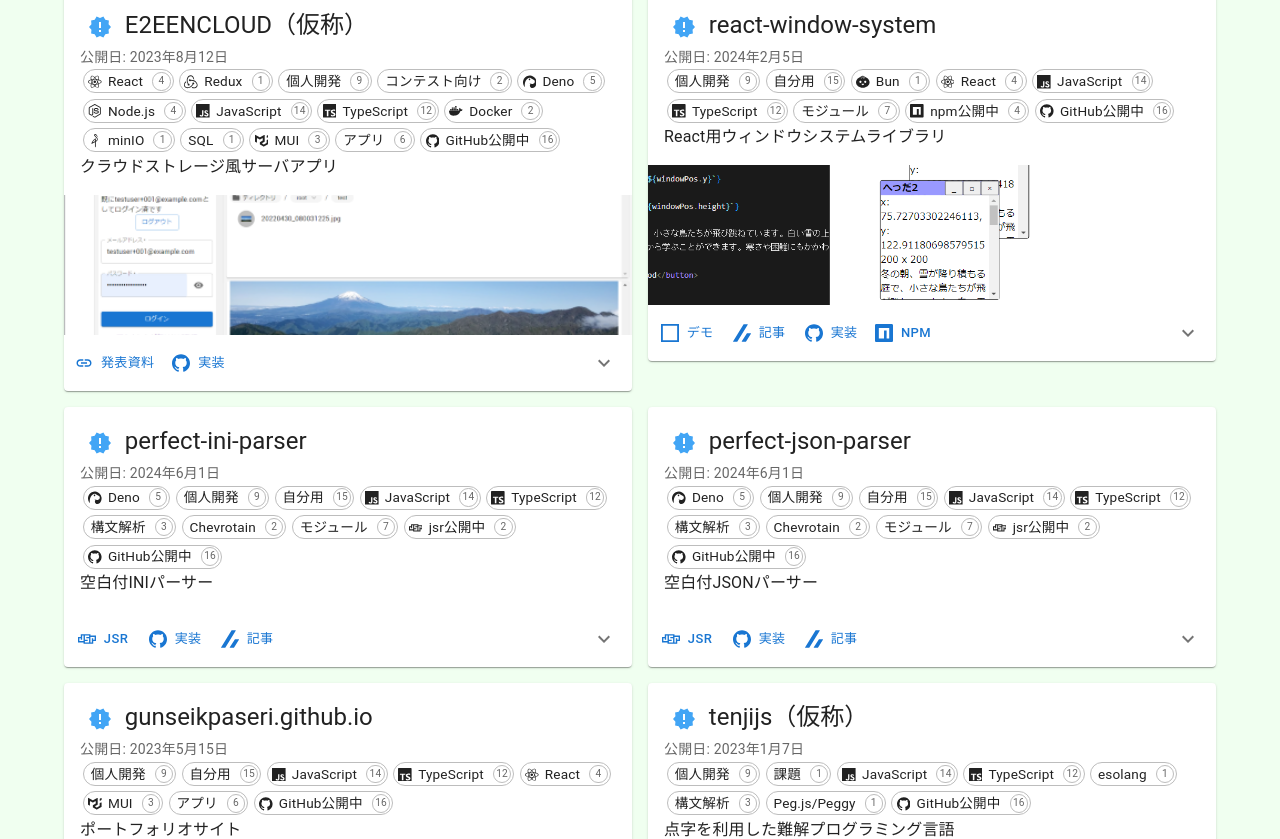
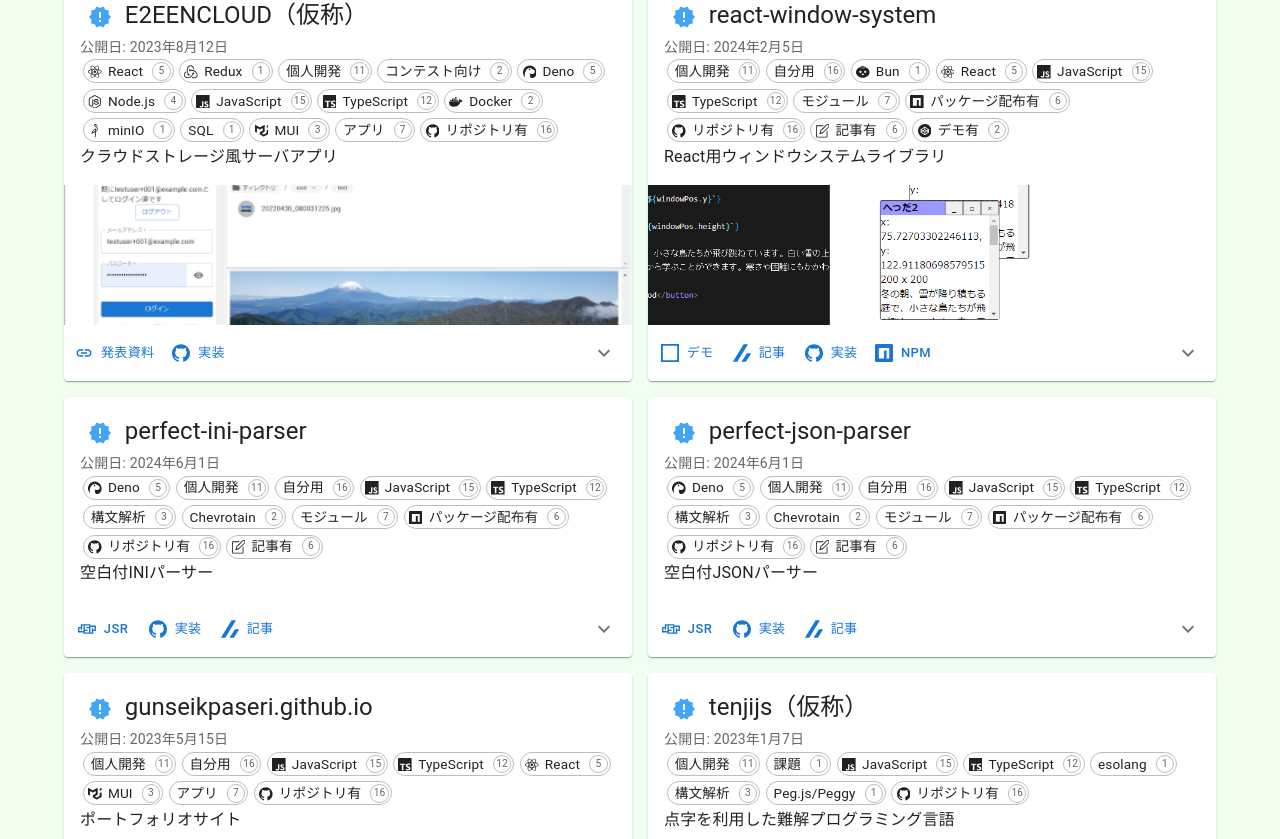
Before and after one commit to GunseiKPaseri/GunseiKPaseri.github.io, a React (Vite) app: page / in a window 1280 px wide. Shown: the part 700-1539 px from the top of the page. Built offline with nearby package versions, Linux system fonts and the light colour scheme.

Commit message:
update: source data and searchform

```diff
--- a/src/components/SearchCard.tsx
+++ b/src/components/SearchCard.tsx
@@ -1,8 +1,5 @@
 import { useState } from "react";
 import Typography from "@mui/material/Typography";
-import { sources,  contentsTagsTree, type Source } from "../source";
-import { TagList } from "./TagList";
-import TextField from "@mui/material/TextField";
 import Card from "@mui/material/Card";
 import CardContent from "@mui/material/CardContent";
 import CardActions from "@mui/material/CardActions";
@@ -10,7 +7,10 @@ import { ExpandMore } from "./util/ExpandMore";
 import ExpandMoreIcon from '@mui/icons-material/ExpandMore';
 import SearchIcon from '@mui/icons-material/Search';
 import Collapse from "@mui/material/Collapse";
-import { Stack } from "@mui/material";
+import Stack from "@mui/material/Stack";
+import { sources,  contentsTagsTree, type Source } from "../source";
+import { TagList } from "./TagList";
+import { SearchField } from "./util/SearchField";
 
 export function SearchCard(props: {
   searchWord: string,
@@ -25,12 +25,12 @@ export function SearchCard(props: {
   return (
     <Card sx={{padding: 2, mb: 2}}>
       <CardContent>
-        <Typography variant="h4" color="inherit"><SearchIcon />検索</Typography>
+        <Typography variant="h5" color="inherit"><SearchIcon />検索</Typography>
       </CardContent>
       <CardActions disableSpacing>
         <Stack spacing={1} direction="row">
           <Typography variant="body1" sx={{mt: 1}}>
-            全<strong>{narrowDownSources.length}</strong>/{sources.length}件
+            全<strong>{narrowDownSources.filter(x=>x.visible).length}</strong>/{sources.length}件
           </Typography>
         </Stack>
         <ExpandMore
@@ -43,13 +43,7 @@ export function SearchCard(props: {
         </ExpandMore>
       </CardActions>
       <Collapse in={expanded} timeout="auto" unmountOnExit sx={{p: 1}}>
-        <Typography variant="h5" color="inherit">キーワード</Typography>
-        <TextField
-          variant="standard"
-          value={searchWord}
-          onChange={(e) => setSearchWord(e.target.value)}
-          sx={{width: '80%'}}
-          placeholder="ここに検索ワードを入力" />
+        <SearchField value={searchWord} label="検索ワード" onChange={setSearchWord} onClear={() => setSearchWord("")} />
         <Typography variant="h5" color="inherit" sx={{mt: 2}}>タグ</Typography>
         <Typography variant="h6" color="inherit" sx={{mt: 2}}>技術</Typography>
         <TagList tags={contentsTagsTree['技術']} />
--- /dev/null
+++ b/src/components/util/SearchField.tsx
@@ -0,0 +1,43 @@
+import ClearIcon from '@mui/icons-material/Clear';
+import SearchIcon from '@mui/icons-material/Search';
+import Box from '@mui/material/Box';
+import FormControl from '@mui/material/FormControl';
+import IconButton from '@mui/material/IconButton';
+import Input from '@mui/material/Input';
+import InputAdornment from '@mui/material/InputAdornment';
+import InputLabel from '@mui/material/InputLabel';
+import { useId } from 'react';
+
+export function SearchField(props: {
+  value: string,
+  label?: string,
+  onChange: (s: string) => void,
+  onClear: () => void
+}) {
+  const inputID = useId();
+  return (
+    <Box sx={{display: 'flex', alignItems: 'center'}}>
+      <SearchIcon sx={{ color: 'action.active', mr: 1, my: 0.5 }} />
+      <FormControl sx={{width: '80%'}}>
+        <InputLabel htmlFor={inputID}>{props.label}</InputLabel>
+        <Input
+          id={inputID}
+          value={props.value}
+          onChange={(e) => props.onChange(e.target.value)}
+          endAdornment={
+            <InputAdornment
+              position="end"
+            >
+              <IconButton
+                aria-label="clear search field"
+                onClick={() => props.onClear()}
+              >
+                <ClearIcon />
+              </IconButton>
+            </InputAdornment>
+          }
+        />
+      </FormControl>
+    </Box>
+  )
+}
--- a/src/source.tsx
+++ b/src/source.tsx
@@ -5,6 +5,7 @@ import {
   SiDeno as DenoIcon,
   SiDocker as DockerIcon,
   SiGithub as GitHubIcon,
+  SiGo as GoIcon,
   SiJavascript as JavaScriptIcon,
   SiJquery as JqueryIcon,
   SiJsr as JsrIcon,
@@ -13,11 +14,19 @@ import {
   SiNodedotjs as NodeIcon,
   SiNpm as NpmIcon,
   SiPython as PythonIcon,
+  SiRubyonrails as RailsIcon,
   SiReact as ReactIcon,
   SiRedux as ReduxIcon,
+  SiRuby as RubyIcon,
+  SiRust as RustIcon,
   SiTypescript as TypeScriptIcon,
+  SiVim as VimIcon,
+  SiQiita as QiitaIcon,
   SiZenn as ZennIcon,
 } from "react-icons/si";
+import {
+  SlNote as NoteIcon
+} from "react-icons/sl";
 import {
   MdExtension as ExtensionIcon,
 } from "react-icons/md";
@@ -25,24 +34,33 @@ import LinkIcon from '@mui/icons-material/Link';
 import { OmitByValue, PickByValue, entries, keys } from "./util";
 
 export const contentsTagLogo = {
+  'axum': {type: 'skill', description: 'RustWebフレームワーク'},
+  'bash': {type: 'skill', description: 'シェルスクリプト言語'},
   'Bun': {logo: {icon: <BunIcon />, color: '#f3e8b8'}, type: 'skill', description: 'JavaScriptランタイム'},
   'Chevrotain': {type: 'skill', description: 'パーサービルダー'},
   'Deno': {logo: {icon: <DenoIcon />, color: '#000000'}, type: 'skill', description: 'JavaScriptランタイム'},
   'Docker': {logo: {icon: <DockerIcon />, color: '#2496ed'}, type: 'skill', description: 'コンテナ化技術'},
+  'Go': {logo: {icon: <GoIcon />, color: '#00acd7'}, type: 'skill', description: 'システムプログラミング言語'},
   'JavaScript': {logo: {icon: <JavaScriptIcon />, color: '#f7df1e'}, type: 'skill', description: 'Webプログラミング言語'},
   'jQuery': {logo: {icon: <JqueryIcon />, color: '#0865a7'}, type: 'skill', description: 'DOM操作ライブラリ'},
   'minIO': {logo: {icon: <MinIOIcon />, color: '#c72745'}, type: 'skill', description: 'オブジェクトストレージサーバ'},
   'MUI': {logo: {icon: <MuiIcon />, color: '#0081cb'}, type: 'skill', description: 'UIコンポーネントライブラリ'},
   'Node.js': {logo: {icon: <NodeIcon />, color: '#68a063'}, type: 'skill', description: 'JavaScriptランタイム'},
   'Python': {logo: {icon: <PythonIcon />, color: '#306998'}, type: 'skill', description: '汎用プログラミング言語'},
+  'Rails': {logo: {icon: <RailsIcon />, color: '#cc0000'}, type: 'skill', description: 'Ruby用Webフレームワーク'},
   'React': {logo: {icon: <ReactIcon />, color: '#61dafb'}, type: 'skill', description: 'UI開発ライブラリ'},
   'Redux': {logo: {icon: <ReduxIcon />, color: '#764abc'}, type: 'skill', description: 'React用状態管理ライブラリ'},
+  'Ruby': {logo: {icon: <RubyIcon />, color: '#cc342d'}, type: 'skill', description: '汎用プログラミング言語'},
+  'Rust': {logo: {icon: <RustIcon />, color: '#000000'}, type: 'skill', description: 'システムプログラミング言語'},
   'Peg.js/Peggy': {type: 'skill', description: 'パーサージェネレーター'},
   'SQL': {type: 'skill', description: 'DB操作'},
+  'vim': {logo: {icon: <VimIcon />, color: '#019733'}, type: 'skill', description: 'テキストエディタ'},
+  'zsh': {type: 'skill', description: 'シェルスクリプト言語'},
   'TextAliveAppAPI': {type: 'skill', description: '歌詞連動アニメーションAPI'},
   'TypeScript': {logo: {icon: <TypeScriptIcon />, color: '#3178c6'}, type: 'skill', description: 'JavaScriptの型付け拡張'},
   '構文解析': {type: 'skill', description: 'テキストの構造化'},
   '画像処理': {type: 'skill', description: ''},
+  '並列処理': {type: 'skill', description: ''},
   'アプリ': {type: 'genre', description: ''},
   'モジュール': {type: 'genre', description: 'アプリに組み込む頒布可能な状態の部分要素'},
   'CUIツール': {type: 'genre', description: ''},
@@ -50,16 +68,18 @@ export const contentsTagLogo = {
   '設定ファイル': {type: 'genre', description: ''},
   'ブラウザ拡張機能': {type: 'genre', description: ''},
   'esolang': {type: 'genre', description: '難解プログラミング言語'},
+  'インターン': {type: 'state', description: ''},
   '課題': {type: 'state', description: ''},
   '研究用': {type: 'state', description: ''},
   '自分用': {type: 'state', description: ''},
   'コンテスト向け': {type: 'state', description: ''},
   '個人開発': {type: 'state', description: ''},
+  'チーム開発': {type: 'state', description: ''},
   'フォーク・コントリビュート': {type: 'state', description: ''},
-  'jsr公開中': {logo: {icon: <JsrIcon />, color: '#f3e8b8'}, type: 'auto', description: 'パッケージ配布中'},
-  'npm公開中': {logo: {icon: <NpmIcon />, color: '#cb3837'}, type: 'auto', description: 'パッケージ配布中'},
-  'deno/x公開中': {logo: {icon: <DenoIcon />, color: '#000000'}, type: 'auto', description: 'パッケージ配布中'},
-  'GitHub公開中': {logo: {icon: <GitHubIcon />, color: '#181717'}, type: 'auto', description: 'リポジトリ公開中'},
+  'パッケージ配布有': {logo: {icon: <NpmIcon />, color: '#cb3837'}, type: 'auto', description: 'deno/x・jsr・npmを経由して利用可能'},
+  'リポジトリ有': {logo: {icon: <GitHubIcon />, color: '#181717'}, type: 'auto', description: 'リポジトリ公開中'},
+  '記事有': {logo: {icon: <NoteIcon />, color: '#000000'}, type: 'auto', description: '記事公開中'},
+  'デモ有': {logo: {icon: <CodepenIcon />, color: '#000000'}, type: 'auto', description: 'デモ公開中'},
 } as const satisfies Record<string, {
   logo?:{icon: JSX.Element, color: string},
   type: 'skill' | 'auto' | 'state' | 'genre',
@@ -79,14 +99,16 @@ export const contentsTagsTree = {
 } as const satisfies Record<string, ContentsTag[]>;
 
 export const linkTypes = {
+  deno: {message: 'deno/x', icon: <DenoIcon />, title: 'deno.land/x', domain: ['deno.land']},
   jsr: {message: 'jsr', icon: <JsrIcon />, title: 'JSR', domain:['jsr.io']},
+  npm: {message: 'npm', icon: <NpmIcon />, title: 'npm package', domain: ['npmjs.com']},
+  extension: {message: '導入', icon: <ExtensionIcon />, title: 'ブラウザ拡張機能', domain: ['chromewebstore.google.com']},
   github: {message: '実装', icon: <GitHubIcon />, title: 'GitHub', domain:['github.com']},
-  npm: {message: 'npm', icon: <NpmIcon />, title: 'npm package', domain: ['npmjs.com']},
-  deno: {message: 'deno/x', icon: <DenoIcon />, title: 'deno.land/x', domain: ['deno.land']},
+  note: {message: '記事', icon: <NoteIcon />, title: 'Note', domain: ['note.com']},
+  qiita: {message: '記事', icon: <QiitaIcon />, title: 'Qiita', domain: ['qiita.com']},
   zenn: {message: '記事', icon: <ZennIcon />, title: 'Zenn', domain: ['zenn.dev']},
   codepen: {message: 'デモ', icon: <CodepenIcon />, title: 'CodePen', domain: ['codepen.io']},
   codesandbox: {message: 'デモ', icon: <CodesandboxIcon />, title: 'CodeSandbox', domain: ['codesandbox.io']},
-  extension: {message: '導入', icon: <ExtensionIcon />, title: 'ブラウザ拡張機能', domain: ['chromewebstore.google.com']},
   other: {message: 'リンク', icon: <LinkIcon />, title: 'リンク', domain: []},
 } as const satisfies Record<string, {message: string, icon: JSX.Element, title: string, domain: string[]}>;
 
@@ -116,6 +138,33 @@ type SourceOmited = Omit<Source, 'id' | 'tag' | 'link' | 'visible' | 'recent'>
   }
 
 const sourcesOrigin: SourceOmited[] = [
+  {
+    title: 'PKSHA Technology インターン選考',
+    summary: 'PKSHA Technology インターン選考',
+    description: 'PKSHA Technology インターン選考に参加しました。Maasチームの一員として、旧システムのリプレイス業務に参加しました。',
+    date: '2023-12-31',
+    tag: ['インターン', 'Go'],
+    score: 1,
+  },
+  {
+    title: 'freee株式会社サマーインターン',
+    summary: 'フロントエンド・バックエンドエンジニア(2週間)',
+    description: 'メンターと共に新規機能の実装に取り組んだ。',
+    date: '2021-08-31',
+    tag: ['インターン', 'Ruby','Rails','React', '個人開発'],
+    score: 1,
+  },
+  {
+    title: 'ゆめみ2023夏インターン',
+    summary: '2023サーバサイドエンジニア(2週間)',
+    description: 'ゆめみのサマーインターンに参加しました。ほぼ初Rust、初Macという初めてだらけの環境でしたが、何とかへばりついてやっていけました。',
+    date: '2023-09-09',
+    tag: ['インターン', 'Rust', 'axum', 'チーム開発'],
+    link: [
+      'https://note.com/gunseikpaseri/n/n4276746bf6b2'
+    ],
+    score: 1,
+  },
   {
     title: 'perfect-ini-parser',
     summary: '空白付INIパーサー',
@@ -208,6 +257,17 @@ FIDO2やTOTP等の多要素認証に対応。
     score: 3,
   },
   {
+    title: 'TRIMMER',
+    summary: '簡易テキスト余白・改行除去ツール',
+    description: 'PDFからコピペしたいとき、余分な改行・スペースと思しきものを自動で除去してくれる簡易的なツール。',
+    link: [
+      'https://codepen.io/GunseiKPaseri/full/WNdBoQe',
+    ],
+    tag: ['個人開発', '自分用', 'JavaScript', 'アプリ'],
+    date: '2021-12-31',
+    score: 3,
+  },
+  {
     title: 'promise_array_parallel',
     summary: '簡易並列処理ライブラリ',
     description: '与えられた複数の非同期関数について、完了後に並列数を制限しながら別の非同期関数を実行する等を簡易的に実現する。JavaScript標準のPromise.all等と使い心地が揃うようにしている。またGitHubActionを利用し、GitHub経由でリリースするとnpm及びdeno.landにおいて自動で公開されるようになっており、Node.js・Deno両環境で使うことができる。研究の際に欲しかった機能を改めてパッケージ化。',
@@ -216,7 +276,7 @@ FIDO2やTOTP等の多要素認証に対応。
       'https://www.npmjs.com/package/promise_array_parallel',
       'https://deno.land/x/promise_array_parallel'
     ],
-    tag: ['個人開発', '研究用', 'Deno', 'Node.js', 'JavaScript', 'TypeScript', 'モジュール'],
+    tag: ['個人開発', '研究用', 'Deno', 'Node.js', 'JavaScript', 'TypeScript', 'モジュール', '並列処理'],
     date: '2022-11-01',
     score: 2,
   },
@@ -322,7 +382,7 @@ FIDO2やTOTP等の多要素認証に対応。
     summary: '自作のパンくずリスト型表示',
     description: 'bashのプロンプトを自作しました。パンくずリスト型でディレクトリ情報・git情報・pyenv等を表示します。現在は[starship](https://starship.rs/ja-JP/)を利用しているので使用していないです。',
     link: ['https://qiita.com/GunseiKPaseri/items/e594c8e261905e3d0281'],
-    tag: ['自分用', 'スクリプト'],
+    tag: ['自分用', 'bash', 'スクリプト'],
     date: '2020-09-17'
   },
   {
@@ -337,7 +397,7 @@ FIDO2やTOTP等の多要素認証に対応。
     title: '.dotfiles',
     summary: '個人設定ファイル',
     description: '自分用の設定ファイルをまとめたリポジトリ。zshrc・vimrc・tmux.conf等が含まれる。',
-    tag: ['自分用', '設定ファイル'],
+    tag: ['自分用', 'vim', 'zsh', '設定ファイル', 'スクリプト'],
     link: ['https://github.com/GunseiKPaseri/.dotfiles'],
     date: '2023-01-21'
   },
@@ -363,10 +423,10 @@ export const sources = sourcesOrigin.map((s, i): Source => {
   const link: Source['link'] = s.link?.map(x => typeof x === 'string' ? linkDetailSuggester(x) : x)
   const tag: Source['tag'] = [
     ...s.tag,
-    ...(link?.some(x => x.type === 'deno') ? ['deno/x公開中'] as const : []),
-    ...(link?.some(x => x.type === 'jsr') ? ['jsr公開中'] as const : []),
-    ...(link?.some(x => x.type === 'npm') ? ['npm公開中'] as const : []),
-    ...(link?.some(x => x.type === 'github') ? ['GitHub公開中'] as const : []),
+    ...(link?.some(x => x.type === 'deno' || x.type === 'jsr' || x.type === 'npm') ? ['パッケージ配布有'] as const : []),
+    ...(link?.some(x => x.type === 'github') ? ['リポジトリ有'] as const : []),
+    ...(link?.some(x => x.type === 'note' || x.type === 'qiita' || x.type === 'zenn') ? ['記事有'] as const : []),
+    ...(link?.some(x => x.type === 'codepen' || x.type === 'codesandbox') ? ['デモ有'] as const : []),
   ]
 
   const date = new Date(s.date)
```
